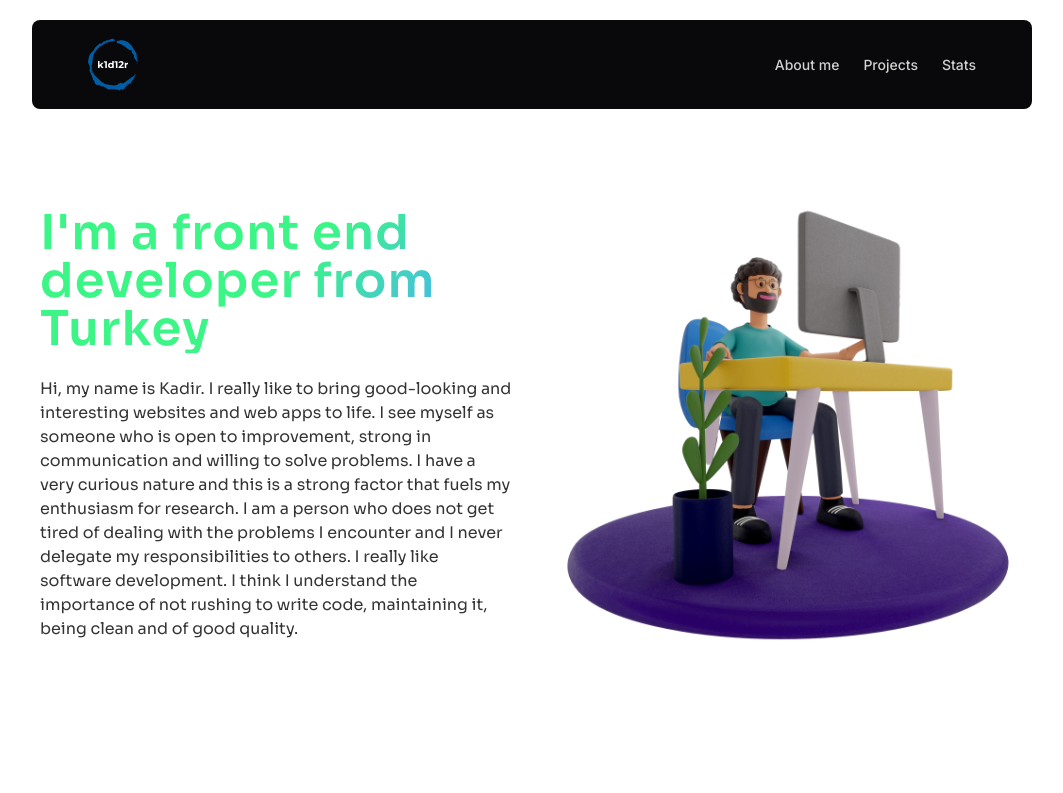
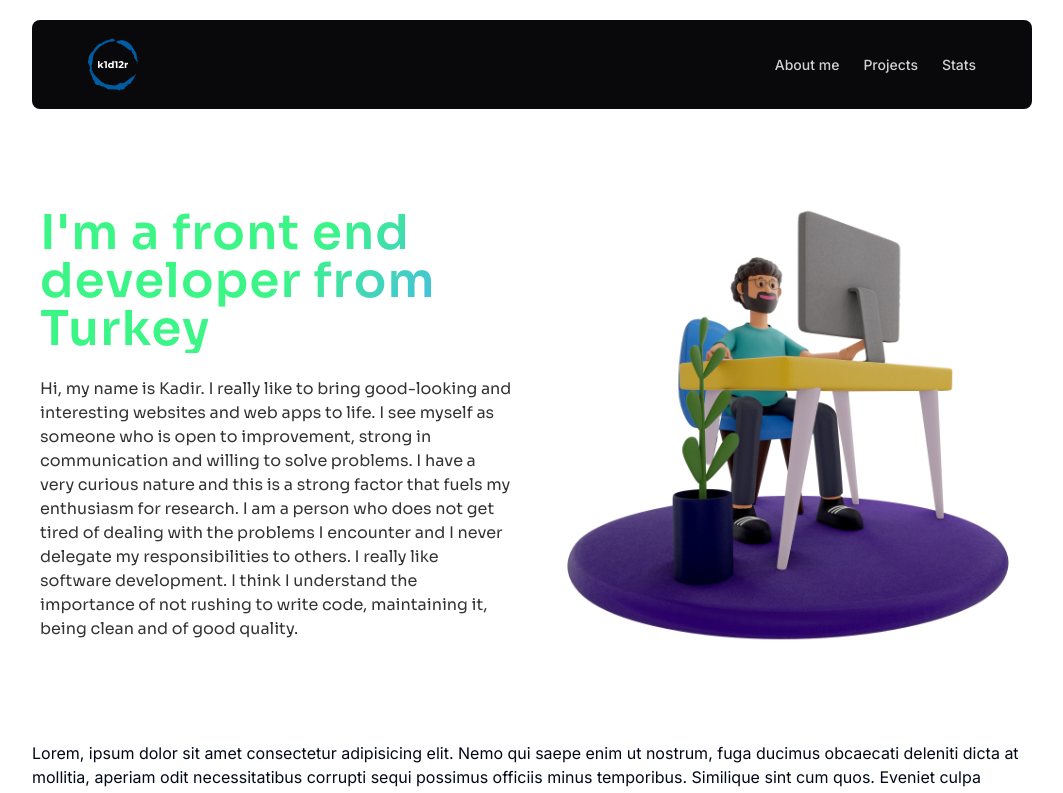
Before and after one commit to kadirbasyigit/portfolio, a Next.js app: page / in a window 1280 px wide. Shown: the top 793 px of the page, without its empty margins (108-1171 px from the left). Built offline with nearby package versions, Linux system fonts and the light colour scheme.

Commit message:
Fix scrolling issue

```diff
--- a/app/page.tsx
+++ b/app/page.tsx
@@ -7,6 +7,72 @@ export default function Home() {
       <div className="w-11/12 lg:max-w-[1000px] mx-auto">
         <Navbar />
         <Hero />
+        Lorem, ipsum dolor sit amet consectetur adipisicing elit. Nemo qui saepe
+        enim ut nostrum, fuga ducimus obcaecati deleniti dicta at mollitia,
+        aperiam odit necessitatibus corrupti sequi possimus officiis minus
+        temporibus. Similique sint cum quos. Eveniet culpa placeat amet
+        quibusdam perspiciatis ipsa. Doloribus expedita voluptatem commodi
+        molestias illum sapiente, culpa asperiores nostrum assumenda ea possimus
+        obcaecati minima, explicabo, hic cupiditate blanditiis! Officiis
+        doloremque at quisquam minima a distinctio totam magnam, amet ullam,
+        eius quasi. Impedit fugiat praesentium consequuntur quia autem quasi,
+        error minus? Unde ullam error recusandae eius ipsa alias dolor!
+        Consequatur praesentium aspernatur corporis, facilis doloribus sunt
+        minus architecto maxime tenetur ad velit officiis ut animi atque, rerum
+        sed cum a quisquam explicabo sequi! Eos sit nulla distinctio libero nam.
+        Magni quidem blanditiis amet laborum incidunt? Deserunt, consequatur
+        rerum facilis dicta voluptatibus aliquam maxime eligendi. Eveniet,
+        vitae, illo officia voluptatem, quisquam at quaerat ipsa corrupti quo
+        odit sit laborum ullam. Ullam nisi veritatis sunt quo, laudantium iusto
+        at, saepe repellendus quas iste voluptatibus numquam placeat ipsam cum
+        illo! Vel blanditiis dignissimos, animi placeat omnis accusamus iure
+        tempore! Ipsa, animi quis? Consequatur, facilis omnis veritatis dolor
+        harum doloribus temporibus quas esse amet ipsum ab fuga deleniti veniam,
+        repellendus quasi nihil illo, ut cupiditate nostrum perspiciatis culpa
+        eaque reprehenderit. Esse, molestiae fuga. Esse debitis magni natus
+        perferendis maxime ab? Qui adipisci velit quos doloremque maiores magnam
+        animi est, aliquid quasi, non aperiam? Possimus qui ab aliquam alias
+        accusantium sit tempora deserunt blanditiis! Nobis fugiat quibusdam
+        minima dolor voluptatum maxime facilis tempora alias corporis, provident
+        rerum libero eaque placeat! Voluptatum porro, cupiditate commodi
+        incidunt veniam natus non beatae, eligendi laboriosam ea, unde maxime.
+        Nihil animi facilis, nam est quis quae tenetur eos minima corrupti
+        ducimus alias inventore vel eum obcaecati sint, cum quibusdam asperiores
+        perspiciatis. Qui, id nam! Pariatur distinctio suscipit a quidem. Fugiat
+        fuga odio, expedita porro iste laborum, aspernatur nesciunt eligendi
+        reprehenderit possimus molestiae cumque facere quas quibusdam corporis
+        ea sapiente optio praesentium perspiciatis explicabo itaque autem
+        nostrum sunt! Deserunt, labore. Quidem eligendi ex veritatis, rem enim,
+        saepe optio molestiae totam illum reiciendis quia alias nostrum quo?
+        Veniam adipisci ipsam, molestiae, laboriosam non obcaecati repellat ex
+        maxime excepturi at tenetur? Nobis. Doloribus labore rerum est eius
+        molestiae. Magni nam atque esse cumque doloremque iure eius laboriosam
+        rem nulla, voluptatem magnam obcaecati. Blanditiis, eius. Laudantium sit
+        ipsam deserunt, necessitatibus quis ullam libero. Rem nesciunt alias
+        illo quibusdam quo, illum voluptatum laborum vero sint eius, omnis
+        placeat consectetur pariatur autem adipisci reiciendis! Itaque fuga
+        deleniti eveniet, qui nihil aperiam a perferendis quaerat quo! Vitae
+        exercitationem, alias consectetur maxime quasi impedit aliquam odit
+        sequi ad inventore officiis placeat repellat, atque magnam amet autem
+        laborum suscipit odio blanditiis, totam nulla voluptate? Quam
+        voluptatibus quo blanditiis. Corrupti aliquid fuga et voluptate rerum
+        nihil voluptatibus nobis, odit aperiam minus in quibusdam tenetur maxime
+        impedit fugit sit molestias quidem quam, eius quod voluptatem,
+        consequuntur amet libero. Harum, doloremque? Officia harum dicta
+        dignissimos perspiciatis rerum deleniti repudiandae quisquam. Nostrum
+        officiis culpa sed ipsum dolorem repudiandae nam magnam corrupti.
+        Aliquam, cupiditate vitae iusto at esse eos tenetur fugiat minus
+        laborum! Eos aut illum quae id? Aut autem, asperiores, perspiciatis
+        possimus nesciunt fugit et dolorem quidem nobis modi eaque, repudiandae
+        officia! Ut quaerat laborum perspiciatis molestiae illum architecto
+        blanditiis dolore aspernatur? Nesciunt necessitatibus temporibus
+        reprehenderit numquam unde veniam voluptatum distinctio inventore sit
+        esse doloremque, nulla fuga quia, ad labore voluptates autem dignissimos
+        earum eius praesentium aspernatur? Modi earum sint enim suscipit.
+        Maiores, porro rem. Enim assumenda voluptatibus repellat rerum animi
+        quisquam ducimus odio esse ipsum aut eius cumque, vitae omnis! Fugit,
+        beatae assumenda. Itaque maiores temporibus neque doloremque inventore
+        magnam. Quos?
         {/* Stats */}
         {/* <Projects/> */}
         {/* <Footer/> */}
--- a/components/Navbar.tsx
+++ b/components/Navbar.tsx
@@ -3,9 +3,10 @@
 import Image from 'next/image';
 import myLogo from '../public/myLogo.svg';
 import { Button } from './ui/button';
-import { useEffect, useState } from 'react';
+import { useEffect, useState, useRef } from 'react';
 import { RiMenu5Fill, RiCloseFill } from 'react-icons/ri';
 import { AnimatePresence, motion } from 'framer-motion';
+import { animateScroll as scroll, scroller, Events } from 'react-scroll';
 
 const Navbar = () => {
   const [scrolled, setScrolled] = useState(false);
@@ -29,6 +30,13 @@ const Navbar = () => {
       window.removeEventListener('scroll', handleScroll);
     };
   }, []);
+
+  const scrollToSection = (sectionId: string) => {
+    scroller.scrollTo(sectionId, {
+      smooth: true,
+      offset: -89,
+    });
+  };
 
   return (
     <nav
@@ -54,7 +62,9 @@ const Navbar = () => {
           }`}
           variant="link"
         >
-          <a href="#about">About me</a>
+          <a href="#about" onClick={() => scrollToSection('about')}>
+            About me
+          </a>
         </Button>
 
         <Button
@@ -66,7 +76,9 @@ const Navbar = () => {
           }`}
           variant="link"
         >
-          <a href="#projects">Projects</a>
+          <a href="#projects" onClick={() => scrollToSection('projects')}>
+            Projects
+          </a>
         </Button>
         <Button
           asChild
@@ -77,7 +89,9 @@ const Navbar = () => {
           }`}
           variant="link"
         >
-          <a href="#stats">Stats</a>
+          <a href="#stats" onClick={() => scrollToSection('stats')}>
+            Stats
+          </a>
         </Button>
       </div>
 
@@ -115,6 +129,7 @@ const Navbar = () => {
                 variant="link"
               >
                 <motion.a
+                  onClick={() => scrollToSection('about')}
                   initial={{
                     opacity: 0,
                     scale: 0.3,
@@ -124,8 +139,8 @@ const Navbar = () => {
                     scale: 1,
                   }}
                   exit={{ opacity: 0, scale: 0.3 }}
+                  transition={{ delay: 0.2 }}
                   href="#about"
-                  transition={{ delay: 0.2 }}
                 >
                   About me
                 </motion.a>
@@ -138,6 +153,7 @@ const Navbar = () => {
                 variant="link"
               >
                 <motion.a
+                  onClick={() => scrollToSection('projects')}
                   initial={{
                     opacity: 0,
                     scale: 0.3,
@@ -147,8 +163,8 @@ const Navbar = () => {
                     scale: 1,
                   }}
                   exit={{ opacity: 0, scale: 0.3 }}
+                  transition={{ delay: 0.2 }}
                   href="#projects"
-                  transition={{ delay: 0.2 }}
                 >
                   Projects
                 </motion.a>
@@ -160,6 +176,7 @@ const Navbar = () => {
                 variant="link"
               >
                 <motion.a
+                  onClick={() => scrollToSection('stats')}
                   initial={{
                     opacity: 0,
                     scale: 0.3,
@@ -169,8 +186,8 @@ const Navbar = () => {
                     scale: 1,
                   }}
                   exit={{ opacity: 0, scale: 0.3 }}
+                  transition={{ delay: 0.2 }}
                   href="#stats"
-                  transition={{ delay: 0.2 }}
                 >
                   Stats
                 </motion.a>
--- a/package.json
+++ b/package.json
@@ -25,9 +25,13 @@
     "react": "18.2.0",
     "react-dom": "18.2.0",
     "react-icons": "^4.10.1",
+    "react-scroll": "^1.8.9",
     "tailwind-merge": "^1.14.0",
     "tailwindcss": "3.3.3",
     "tailwindcss-animate": "^1.0.6",
     "typescript": "5.1.6"
+  },
+  "devDependencies": {
+    "@types/react-scroll": "^1.8.7"
   }
 }
```
Also changed, not shown: 1 other file (tests, documents, lock files or other folders).
